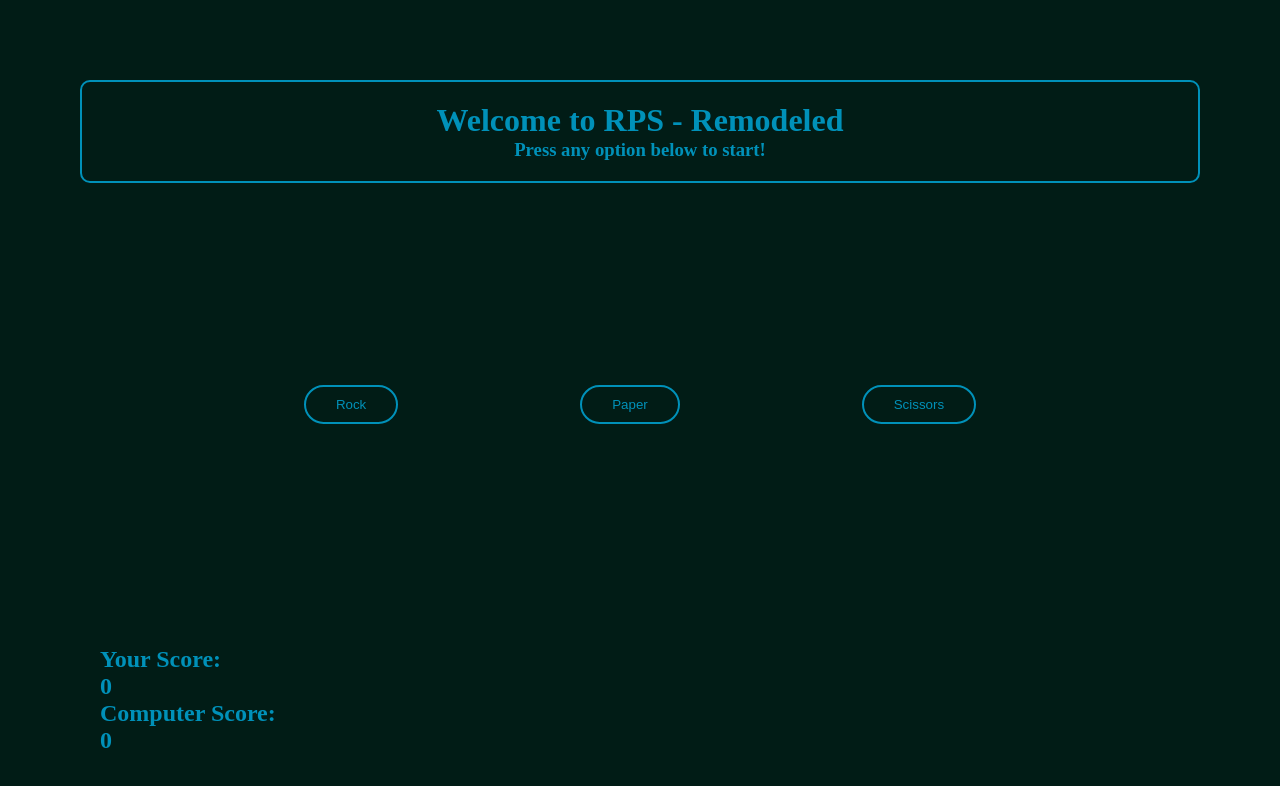
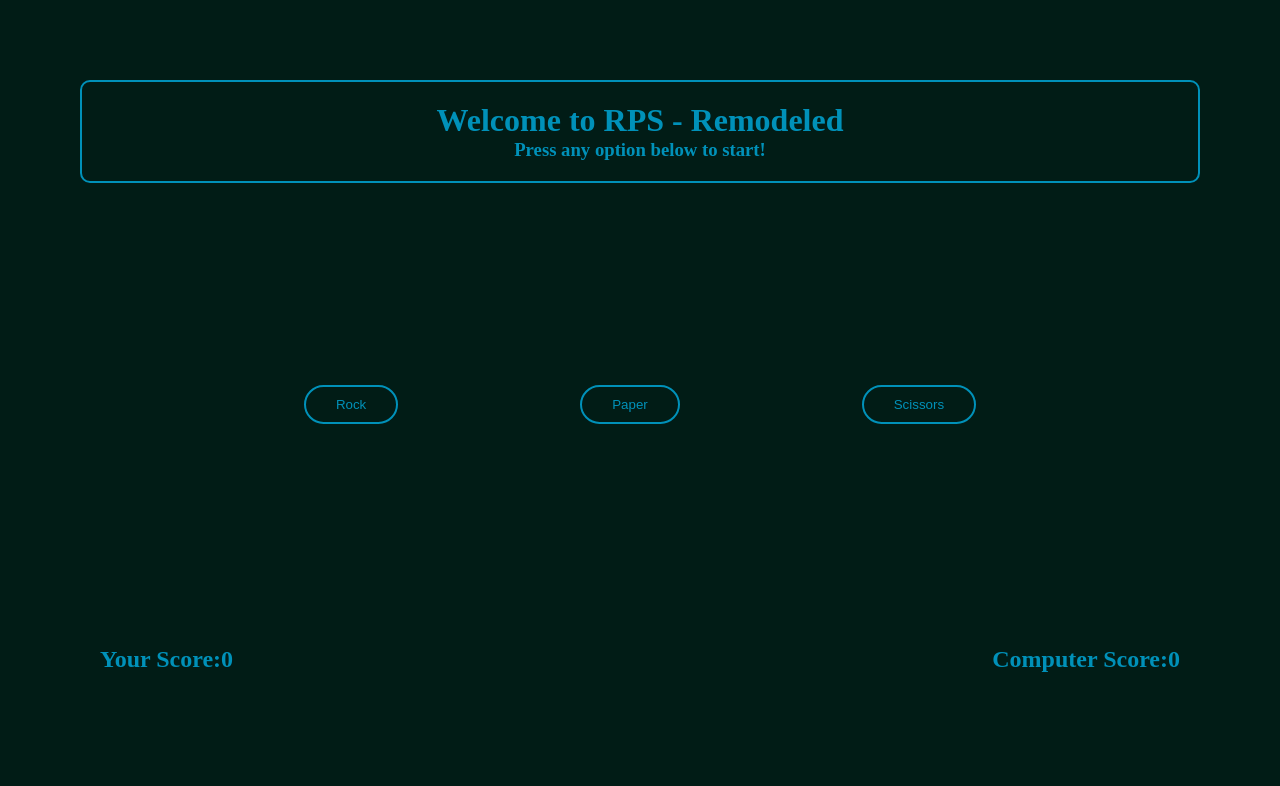
Before and after one commit to Sergyyyyy/odin-RPS-new, a plain HTML site: page index.html in a window 1280 px wide. Drawn offline with Linux system fonts and the light colour scheme; some packages are replaced by stand-ins of ours; a script that the page names is missing.

Commit message:
Finalized style.css

```diff
--- a/style.css
+++ b/style.css
@@ -47,5 +47,20 @@ header:hover{
 
 .score-section{
     padding: 100px;
-    color: rgb(0, 145, 185)
+    color: rgb(0, 145, 185);
+
+    display: flex;
+    justify-content: space-between;
 }
+
+.h-score-container{
+    display: flex;
+}
+
+.c-score-container{
+    display: flex;
+}
+
+.my-custom-popup {
+  border: solid 2px #0091b9;
+}
```
